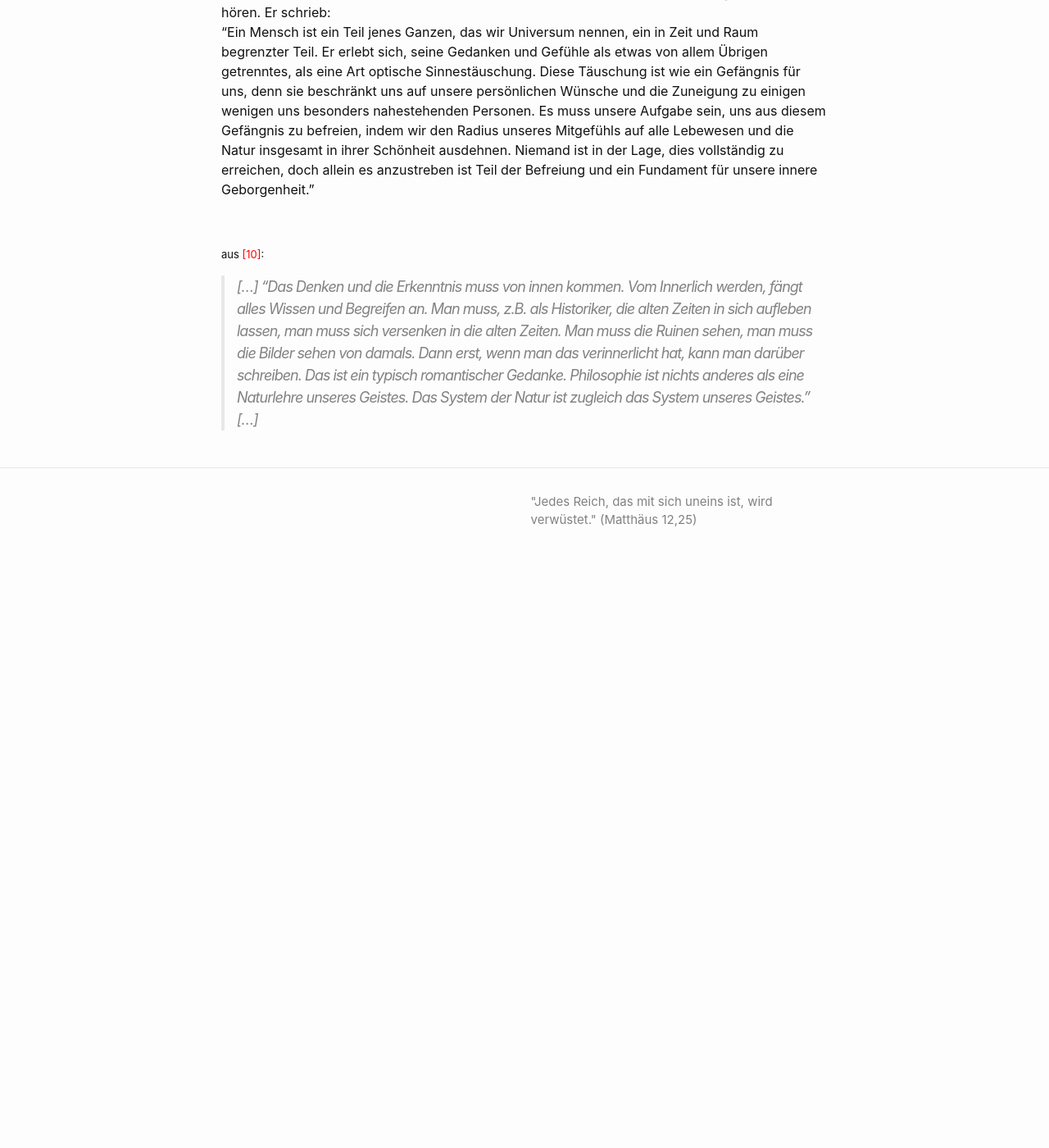
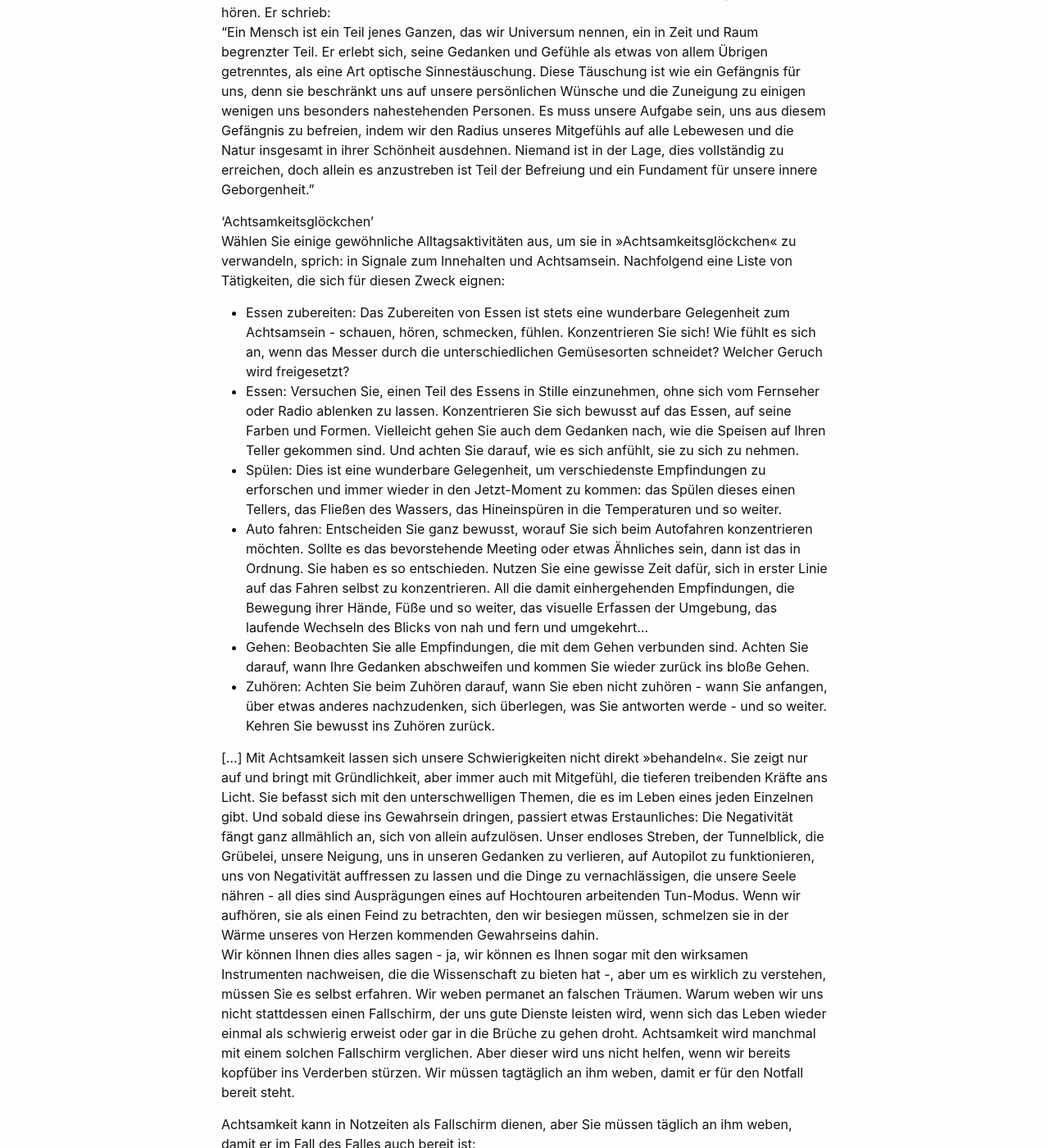
Before and after one commit to Hautaklyttn/-selbst-, a Jekyll site: the page built from docs/various.md, in a window 1280 px wide and 1400 px high, scrolled down 29560 px. Shown: the whole window at 82% size. Built offline with Jekyll 4.4.1, drawn with Linux system fonts in a browser that asks for light colours; before the commit the page ends 30266 px from its top, so only the background shows below that; some of the changed text lies outside the part shown.

Commit message:
Text update

```diff
--- a/docs/various.md
+++ b/docs/various.md
@@ -543,6 +543,29 @@ Nehmen Sie sich einen Moment, damit sich dieser Gedanke wirklich setzen kann. We
 [...] Albert Einstein hat ebenso wie unzählige Wissenschaftler und Philosophen aller Zeiten stets auf die Wichtigkeit von Freundlichkeit, Mitgefühl und Neugier im Alltag hingewiesen. Er hielt diese nicht nur im allgemein für wichtige Tugenden, sondern sah in ihnen auch den Schlüssel zu einem klaren Denken und einem produktiveren Lebens- und Arbeitsstil. Er geriet nicht in die Falle zu glauben, dass Härte im Umgang mit sich selbst und anderen zum Erfolg führt. Vielmehr war ihm bewusst, dass wir zu dieser Annahme nur deswegen gelangen, weil wir unsere Erfolge der barschen, fordernden Stimme in uns zuschreiben, statt auf die leiseren, vernünftigeren Töne zu hören. Er schrieb:
 "Ein Mensch ist ein Teil jenes Ganzen, das wir Universum nennen, ein in Zeit und Raum begrenzter Teil. Er erlebt sich, seine Gedanken und Gefühle als etwas von allem Übrigen getrenntes, als eine Art optische Sinnestäuschung. Diese Täuschung ist wie ein Gefängnis für uns, denn sie beschränkt uns auf unsere persönlichen Wünsche und die Zuneigung zu einigen wenigen uns besonders nahestehenden Personen. Es muss unsere Aufgabe sein, uns aus diesem Gefängnis zu befreien, indem wir den Radius unseres Mitgefühls auf alle Lebewesen und die Natur insgesamt in ihrer Schönheit ausdehnen. Niemand ist in der Lage, dies vollständig zu erreichen, doch allein es anzustreben ist Teil der Befreiung und ein Fundament für unsere innere Geborgenheit."
 
+'Achtsamkeitsglöckchen'
+Wählen Sie einige gewöhnliche Alltagsaktivitäten aus, um sie in >>Achtsamkeitsglöckchen<< zu verwandeln, sprich: in Signale zum Innehalten und Achtsamsein. Nachfolgend eine Liste von Tätigkeiten, die sich für diesen Zweck eignen:
+ - Essen zubereiten: Das Zubereiten von Essen ist stets eine wunderbare Gelegenheit zum Achtsamsein - schauen, hören, schmecken, fühlen. Konzentrieren Sie sich! Wie fühlt es sich an, wenn das Messer  durch die unterschiedlichen Gemüsesorten schneidet? Welcher Geruch wird freigesetzt?
+ - Essen: Versuchen Sie, einen Teil des Essens in Stille einzunehmen, ohne sich vom Fernseher oder Radio ablenken zu lassen. Konzentrieren Sie sich bewusst auf das Essen, auf seine Farben und Formen. Vielleicht gehen Sie auch dem Gedanken nach, wie die Speisen auf Ihren Teller gekommen sind. Und achten Sie darauf, wie es sich anfühlt, sie zu sich zu nehmen.
+ - Spülen: Dies ist eine wunderbare Gelegenheit, um verschiedenste Empfindungen zu erforschen und immer wieder in den Jetzt-Moment zu kommen: das Spülen dieses einen Tellers, das Fließen des Wassers, das Hineinspüren in die Temperaturen und so weiter.
+ - Auto fahren: Entscheiden Sie ganz bewusst, worauf Sie sich beim Autofahren konzentrieren möchten. Sollte es das bevorstehende Meeting oder etwas Ähnliches sein, dann ist das in Ordnung. Sie haben es so entschieden. Nutzen Sie eine gewisse Zeit dafür, sich in erster Linie auf das Fahren selbst zu konzentrieren. All die damit einhergehenden Empfindungen, die Bewegung ihrer Hände, Füße und so weiter, das visuelle Erfassen der Umgebung, das laufende Wechseln des Blicks von nah und fern und umgekehrt...
+ - Gehen: Beobachten Sie alle Empfindungen, die mit dem Gehen verbunden sind. Achten Sie darauf, wann Ihre Gedanken abschweifen und kommen Sie wieder zurück ins bloße Gehen.
+ - Zuhören: Achten Sie beim Zuhören darauf, wann Sie eben nicht zuhören - wann Sie anfangen, über etwas anderes nachzudenken, sich überlegen, was Sie antworten werde - und so weiter. Kehren Sie bewusst ins Zuhören zurück.
+
+ [...] Mit Achtsamkeit lassen sich unsere Schwierigkeiten nicht direkt >>behandeln<<. Sie zeigt nur auf und bringt mit Gründlichkeit, aber immer auch mit Mitgefühl, die tieferen treibenden Kräfte ans Licht. Sie befasst sich mit den unterschwelligen Themen, die es im Leben eines jeden Einzelnen gibt. Und sobald diese ins Gewahrsein dringen, passiert etwas Erstaunliches: Die Negativität fängt ganz allmählich an, sich von allein aufzulösen. Unser endloses Streben, der Tunnelblick, die Grübelei, unsere Neigung, uns in unseren Gedanken zu verlieren, auf Autopilot zu funktionieren, uns von Negativität auffressen zu lassen und die Dinge zu vernachlässigen, die unsere Seele nähren - all dies sind Ausprägungen eines auf Hochtouren arbeitenden Tun-Modus. Wenn wir aufhören, sie als einen Feind zu betrachten, den wir besiegen müssen, schmelzen sie in der Wärme unseres von Herzen kommenden Gewahrseins dahin.
+ Wir können Ihnen dies alles sagen - ja, wir können es Ihnen sogar mit den wirksamen Instrumenten nachweisen, die die Wissenschaft zu bieten hat -, aber um es wirklich zu verstehen, müssen Sie es selbst erfahren. Wir weben permanet an falschen Träumen. Warum weben wir uns nicht stattdessen einen Fallschirm, der uns gute Dienste leisten wird, wenn sich das Leben wieder einmal als schwierig erweist oder gar in die Brüche zu gehen droht. Achtsamkeit wird manchmal mit einem solchen Fallschirm verglichen. Aber dieser wird uns nicht helfen, wenn wir bereits kopfüber ins Verderben stürzen. Wir müssen tagtäglich an ihm weben, damit er für den Notfall bereit steht.
+
+ Achtsamkeit kann in Notzeiten als Fallschirm dienen, aber Sie müssen täglich an ihm weben, damit er im Fall des Falles auch bereit ist:
+  - Den Tag mit Achtsamkeit beginnen
+  - Den Atemraum nutzen, um den Tag zu strukturieren
+  - Die Praxis des Meditierens aufrechterhalten
+  - Sich mit den eigenen Gefühlen anfreunden
+  - Bei Müdigkeit, Enttäuschung, Nervosität, Ärger oder anderen starken Emotionen in den Atemraum gehen
+  - Im Geist der Achtsamkeit handeln
+  - Sich mehr bewegen
+  - Den Atem nicht vergessen
+
+
 &nbsp;
 
 <a name="book10"></a> <font size="-1">aus <span style="color:red ">[10]</span>:</font>
```
